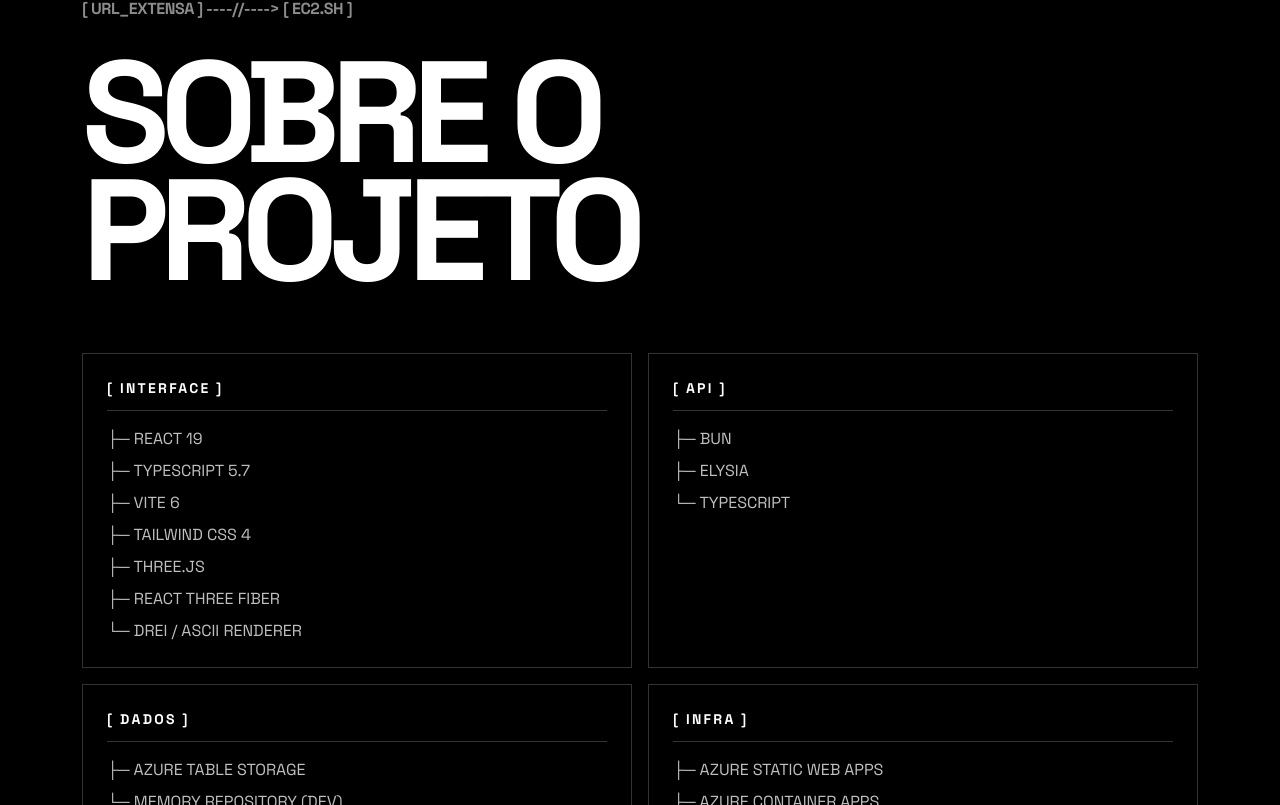
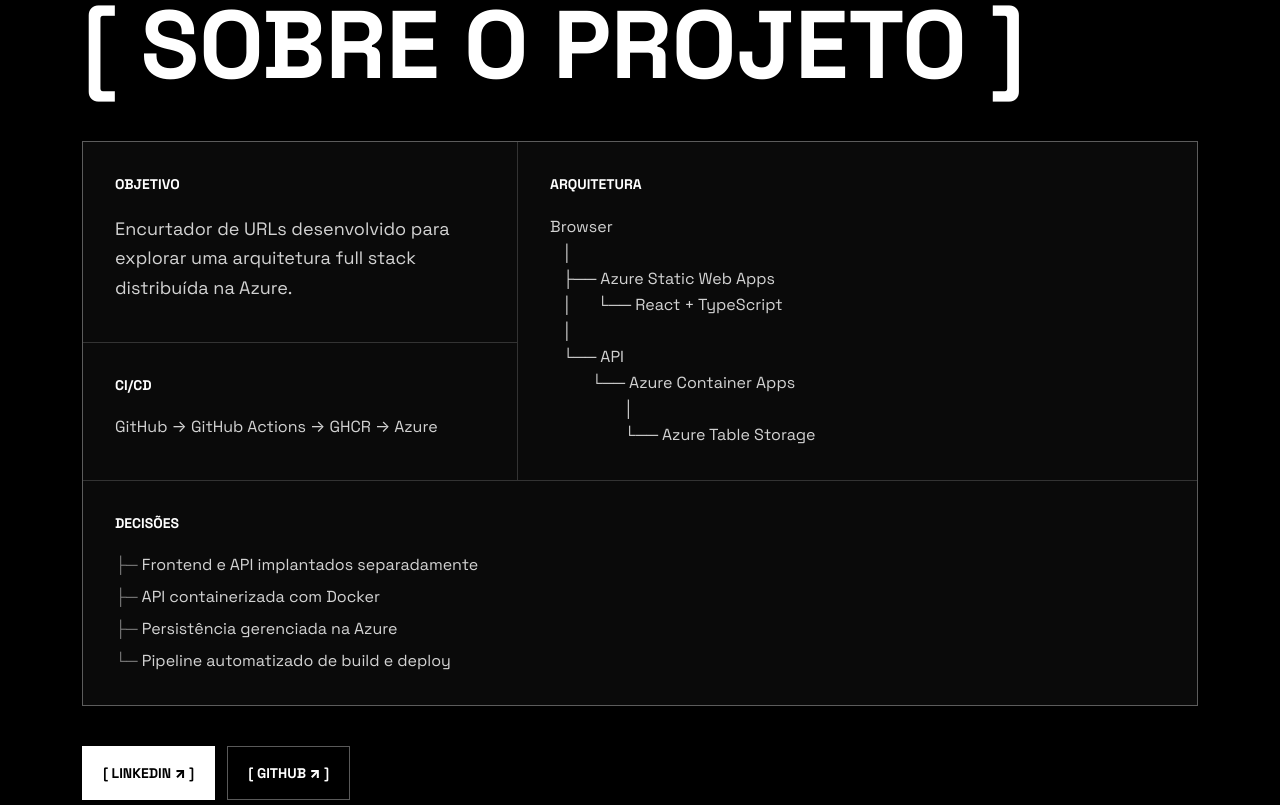
Before and after one commit to Guilhermedve/Encurtador_EC2, a React (Vite) app in the folder frontend/: page / in a window 1280 px wide. Shown: the part 995-1800 px from the top of the page. Built offline with nearby package versions, Linux system fonts and the light colour scheme; no server answers.

Commit message:
feat(frontend): add recruiter project dossier

```diff
--- a/frontend/src/components/AboutSection.tsx
+++ b/frontend/src/components/AboutSection.tsx
@@ -1,4 +1,11 @@
-import { LINKEDIN_URL, PROJECT_STACK } from '../content/projectStack'
+import {
+  LINKEDIN_URL,
+  PROJECT_ARCHITECTURE_ASCII,
+  PROJECT_CICD_PIPELINE,
+  PROJECT_DECISIONS,
+  PROJECT_OBJECTIVE,
+  REPOSITORY_URL,
+} from '../content/projectStack'
 
 export function AboutSection() {
   return (
@@ -7,49 +14,76 @@
       aria-labelledby="about-title"
       className="relative z-10 mx-auto min-h-screen w-full max-w-[1180px] scroll-mt-6 px-5 py-24 sm:px-8 sm:py-32"
     >
-      <pre
-        aria-hidden="true"
-        className="mb-8 overflow-hidden text-xs font-bold tracking-tight text-white/55 sm:text-base"
-      >
-        [ URL_EXTENSA ] ----//----&gt; [ EC2.SH ]
-      </pre>
-
       <h2
         id="about-title"
-        className="max-w-[10ch] text-[clamp(3.5rem,12vw,9rem)] font-black leading-[0.82] tracking-[-0.065em]"
+        className="max-w-[16ch] text-5xl leading-none font-black tracking-normal text-white sm:text-7xl lg:text-8xl"
       >
-        SOBRE O PROJETO
+        [ SOBRE O PROJETO ]
       </h2>
 
-      <div className="mt-16 grid gap-4 md:grid-cols-2">
-        {PROJECT_STACK.map((group) => (
-          <article
-            key={group.label}
-            className="border border-white/20 bg-black/75 p-5 backdrop-blur-[12px] sm:p-6"
+      <div className="mt-12 grid gap-px border border-white/20 bg-white/20 lg:grid-cols-[0.78fr_1.22fr]">
+        <article className="bg-black/80 p-6 backdrop-blur-[14px] sm:p-8">
+          <h3 className="text-sm font-black tracking-normal text-white">OBJETIVO</h3>
+          <p className="mt-5 max-w-[62ch] text-base leading-relaxed text-white/82 sm:text-lg">
+            {PROJECT_OBJECTIVE}
+          </p>
+        </article>
+
+        <article className="bg-black/80 p-6 backdrop-blur-[14px] sm:p-8 lg:row-span-2">
+          <h3 className="text-sm font-black tracking-normal text-white">ARQUITETURA</h3>
+          <pre
+            aria-label="Arquitetura de implantação"
+            className="mt-5 overflow-x-auto font-mono text-xs leading-relaxed text-white/82 sm:text-sm md:text-base"
           >
-            <h3 className="border-b border-white/20 pb-3 text-sm font-black tracking-[0.16em]">
-              [ {group.label} ]
-            </h3>
-            <ul className="mt-4 space-y-2" aria-label={`Tecnologias de ${group.label.toLowerCase()}`}>
-              {group.technologies.map((technology, index) => (
-                <li key={technology} className="font-mono text-sm text-white/75 sm:text-base">
-                  {index === group.technologies.length - 1 ? '└─' : '├─'} {technology}
+            {PROJECT_ARCHITECTURE_ASCII}
+          </pre>
+        </article>
+
+        <article className="bg-black/80 p-6 backdrop-blur-[14px] sm:p-8">
+          <h3 className="text-sm font-black tracking-normal text-white">CI/CD</h3>
+          <p className="mt-5 overflow-x-auto whitespace-nowrap font-mono text-sm text-white/82 sm:text-base">
+            {PROJECT_CICD_PIPELINE}
+          </p>
+        </article>
+
+        <article className="bg-black/80 p-6 backdrop-blur-[14px] sm:p-8 lg:col-span-2">
+          <h3 className="text-sm font-black tracking-normal text-white">DECISÕES</h3>
+          <ul
+            aria-label="Decisões de arquitetura"
+            className="mt-5 space-y-2 font-mono text-sm text-white/82 sm:text-base"
+          >
+            {PROJECT_DECISIONS.map((decision, index) => (
+              <li key={decision}>
+                <span aria-hidden="true" className="text-white/45">
+                  {index === PROJECT_DECISIONS.length - 1 ? '└─' : '├─'}
+                </span>{' '}
+                {decision}
               </li>
             ))}
           </ul>
         </article>
-        ))}
       </div>
 
+      <div className="mt-10 flex flex-wrap gap-3">
         <a
           href={LINKEDIN_URL}
           target="_blank"
           rel="noreferrer"
-        className="mt-10 inline-flex border border-white bg-white px-5 py-4 text-sm font-black tracking-[0.08em] text-black transition-colors hover:bg-black hover:text-white focus-visible:outline focus-visible:outline-2 focus-visible:outline-offset-4 focus-visible:outline-white"
+          className="inline-flex border border-white bg-white px-5 py-4 text-sm font-black tracking-normal text-black transition-colors hover:bg-black hover:text-white focus-visible:outline focus-visible:outline-2 focus-visible:outline-offset-4 focus-visible:outline-white"
         >
-        [ ACESSAR LINKEDIN ↗ ]
+          [ LINKEDIN ↗ ]
           <span className="sr-only"> (abre em nova aba)</span>
         </a>
+        <a
+          href={REPOSITORY_URL}
+          target="_blank"
+          rel="noreferrer"
+          className="inline-flex border border-white/35 bg-black/80 px-5 py-4 text-sm font-black tracking-normal text-white backdrop-blur-[14px] transition-colors hover:border-white hover:bg-white hover:text-black focus-visible:outline focus-visible:outline-2 focus-visible:outline-offset-4 focus-visible:outline-white"
+        >
+          [ GITHUB ↗ ]
+          <span className="sr-only"> (abre em nova aba)</span>
+        </a>
+      </div>
     </section>
   )
 }
--- a/frontend/src/content/projectStack.ts
+++ b/frontend/src/content/projectStack.ts
@@ -1,38 +1,31 @@
-export type StackGroup = Readonly<{
-  label: 'INTERFACE' | 'API' | 'DADOS' | 'INFRA'
-  technologies: readonly string[]
-}>
+export const LINKEDIN_URL = 'https://www.linkedin.com/in/guilhermecostadve/'
+export const REPOSITORY_URL = 'https://github.com/Guilhermedve/Encurtador_EC2'
 
-export const LINKEDIN_URL = 'https://www.linkedin.com/in/guilhermecostadve/'
+export const PROJECT_OBJECTIVE =
+  'Encurtador de URLs desenvolvido para explorar uma arquitetura full stack distribuída na Azure.'
 
-export const PROJECT_STACK: readonly StackGroup[] = [
-  {
-    label: 'INTERFACE',
-    technologies: [
-      'REACT 19',
-      'TYPESCRIPT 5.7',
-      'VITE 6',
-      'TAILWIND CSS 4',
-      'THREE.JS',
-      'REACT THREE FIBER',
-      'DREI / ASCII RENDERER',
-    ],
-  },
-  {
-    label: 'API',
-    technologies: ['BUN', 'ELYSIA', 'TYPESCRIPT'],
-  },
-  {
-    label: 'DADOS',
-    technologies: ['AZURE TABLE STORAGE', 'MEMORY REPOSITORY (DEV)'],
-  },
-  {
-    label: 'INFRA',
-    technologies: [
-      'AZURE STATIC WEB APPS',
-      'AZURE CONTAINER APPS',
-      'DOCKER / GHCR',
-      'GITHUB ACTIONS',
-    ],
-  },
-]
+export const PROJECT_ARCHITECTURE_ASCII = `Browser
+   │
+   ├── Azure Static Web Apps
+   │      └── React + TypeScript
+   │
+   └── API
+          └── Azure Container Apps
+                  │
+                  └── Azure Table Storage`
+
+export const PROJECT_CICD_STEPS = [
+  'GitHub',
+  'GitHub Actions',
+  'GHCR',
+  'Azure',
+] as const
+
+export const PROJECT_CICD_PIPELINE = 'GitHub → GitHub Actions → GHCR → Azure'
+
+export const PROJECT_DECISIONS = [
+  'Frontend e API implantados separadamente',
+  'API containerizada com Docker',
+  'Persistência gerenciada na Azure',
+  'Pipeline automatizado de build e deploy',
+] as const
```
Also changed, not shown: 1 other file (tests, documents, lock files or other folders). Lines whose indentation alone changed are shown as unchanged.
